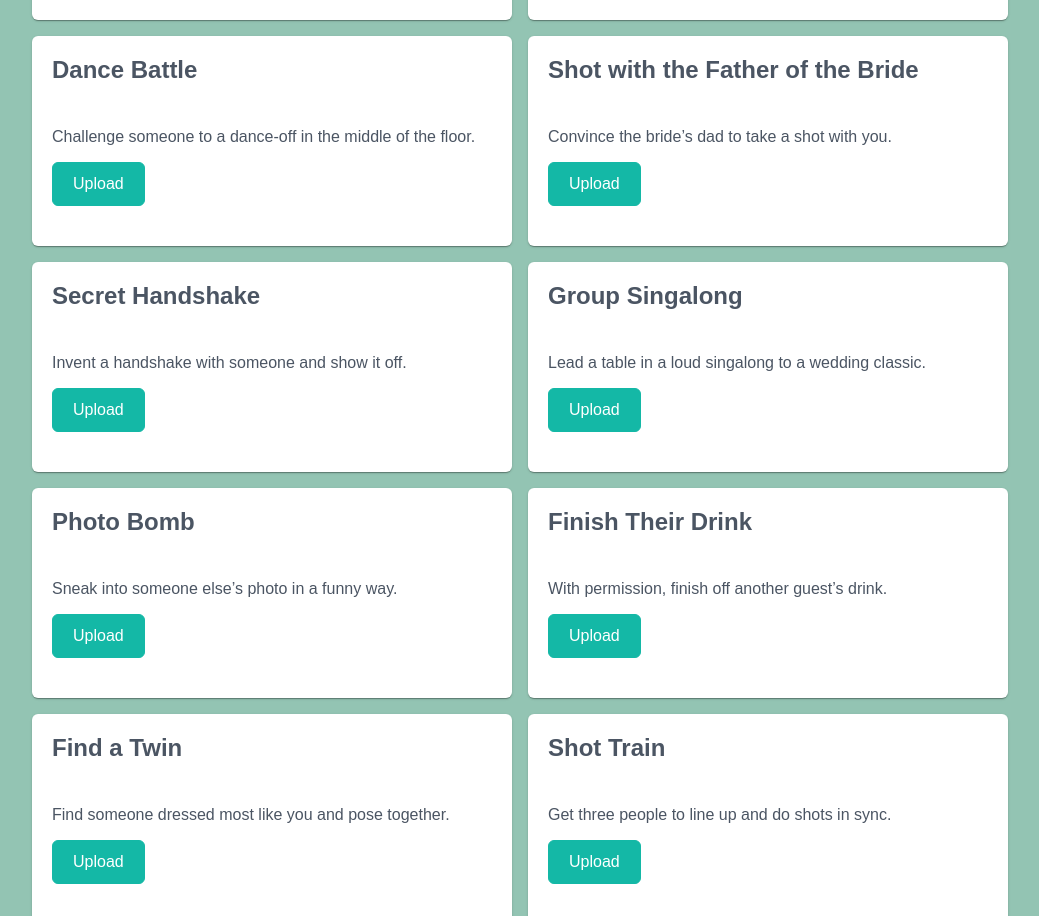
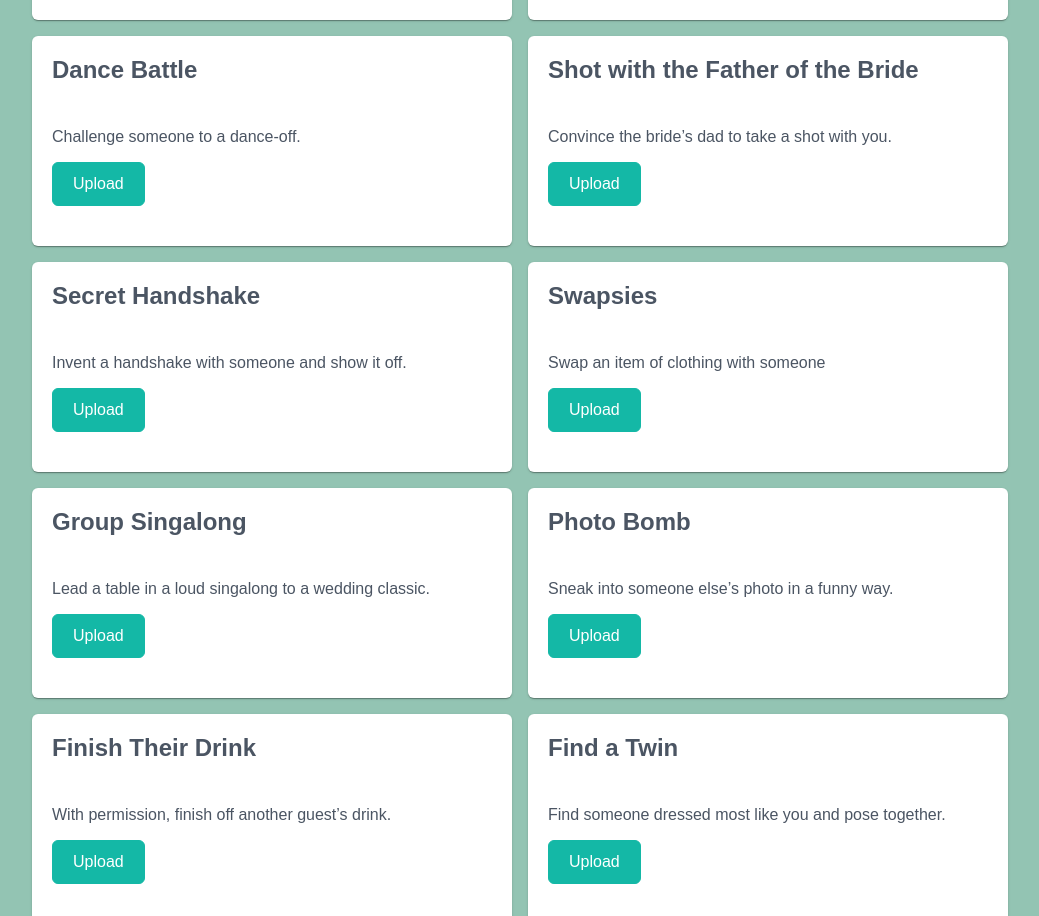
Before and after one commit to breezedave/card-game, a React (Vite) app: page /chooseCard in a window 1280 px wide. Shown: the part 1240-2156 px from the top of the page, without its empty margins (120-1159 px from the left). Built offline with nearby package versions, Linux system fonts and the light colour scheme; a web font is replaced by a local one.

Commit message:
More cards

```diff
--- a/src/cardDetails.mjs
+++ b/src/cardDetails.mjs
@@ -53,7 +53,7 @@ const cardDetailsArray = [
     {
       "title": "Dance Battle",
       "category": "Music & Dancing",
-      "description": "Challenge someone to a dance-off in the middle of the floor."
+      "description": "Challenge someone to a dance-off."
     },
     {
       "title": "Shot with the Father of the Bride",
@@ -64,6 +64,10 @@ const cardDetailsArray = [
       "title": "Secret Handshake",
       "category": "Family & Friends",
       "description": "Invent a handshake with someone and show it off."
+    },
+    {
+      "title": "Swapsies",
+      "description": "Swap an item of clothing with someone"
     },
     {
       "title": "Group Singalong",
```
